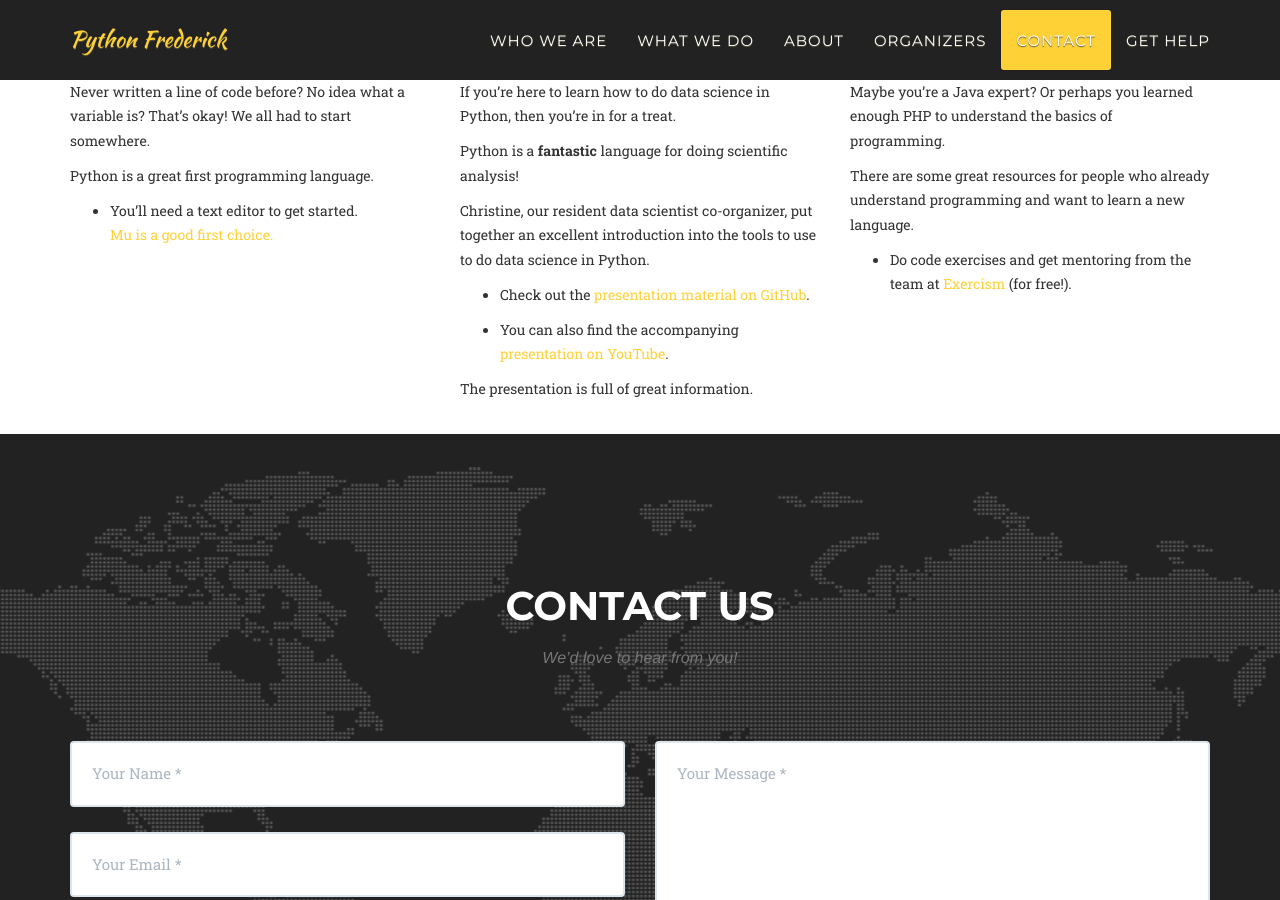
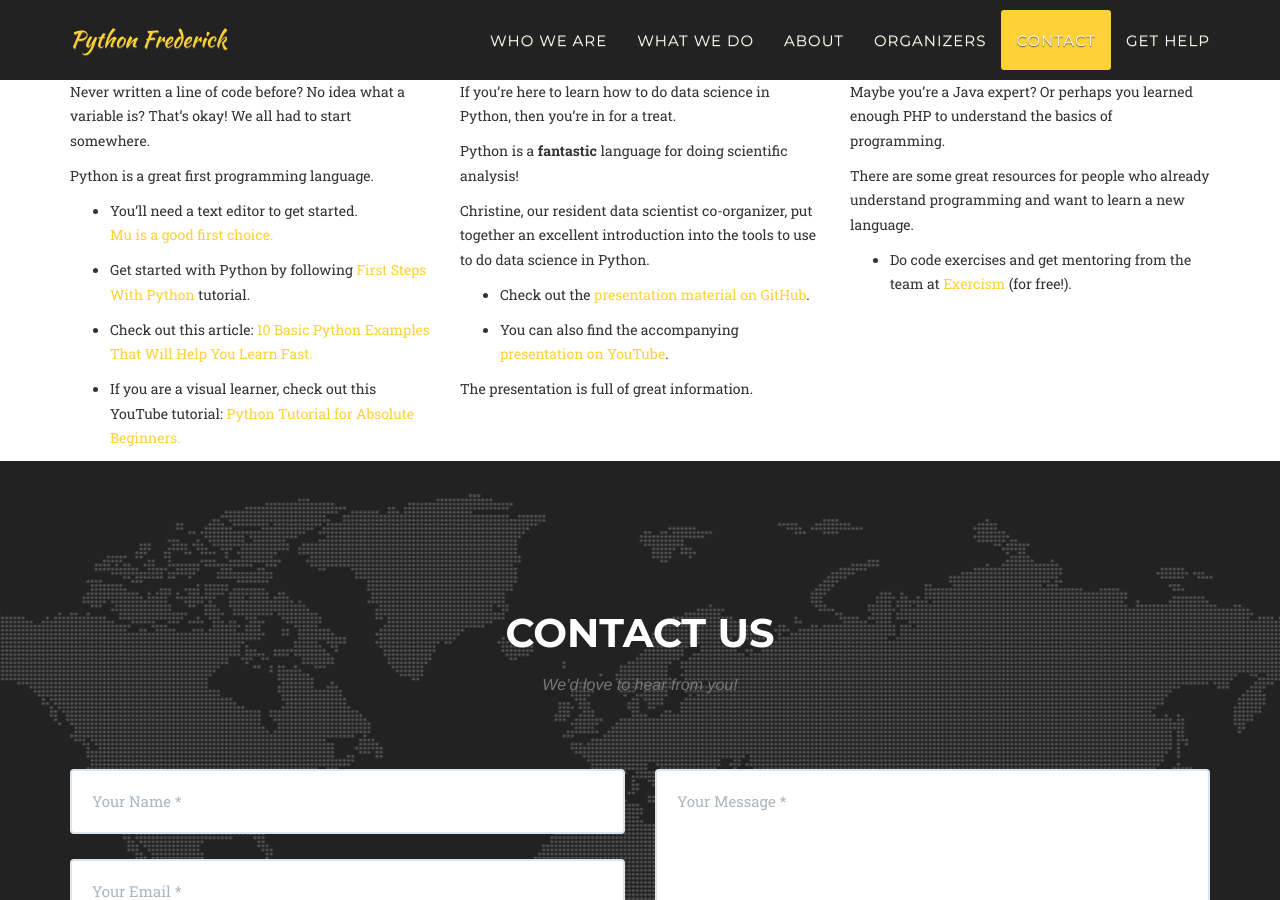
Before and after one commit to python-frederick/python-frederick.github.io, a Jekyll site: the page built from get-help.html, in a window 1280 px wide and 900 px high, scrolled down 737 px. Built offline with Jekyll 4.4.1, drawn with Linux system fonts in a browser that asks for light colours; some web fonts are replaced.

Commit message:
add list of tutorials for beginners

```diff
--- a/_includes/resources.html
+++ b/_includes/resources.html
@@ -35,6 +35,9 @@
       </p>
       <ul>
         <li><p>You’ll need a text editor to get started. <br><a href="https://codewith.mu/" target="_blank">Mu is a good first choice.</a></p></li>
+        <li><p>Get started with Python by following <a href="https://realpython.com/python-first-steps/" target="_blank">First Steps With Python</a> tutorial. </p></li>
+        <li><p>Check out this article: <a href="https://www.makeuseof.com/tag/basic-python-examples-learn-fast/" target="_blank">10 Basic Python Examples That Will Help You Learn Fast.</a></p></li>
+        <li><p>If you are a visual learner, check out this YouTube tutorial: <a href="https://www.youtube.com/watch?v=Z1Yd7upQsXY&list=PLBZBJbE_rGRWeh5mIBhD-hhDwSEDxogDg" target="_blank">Python Tutorial for Absolute Beginners.</a></p></li>
       </ul>
     </div>
     <div class="col-md-4">
```
